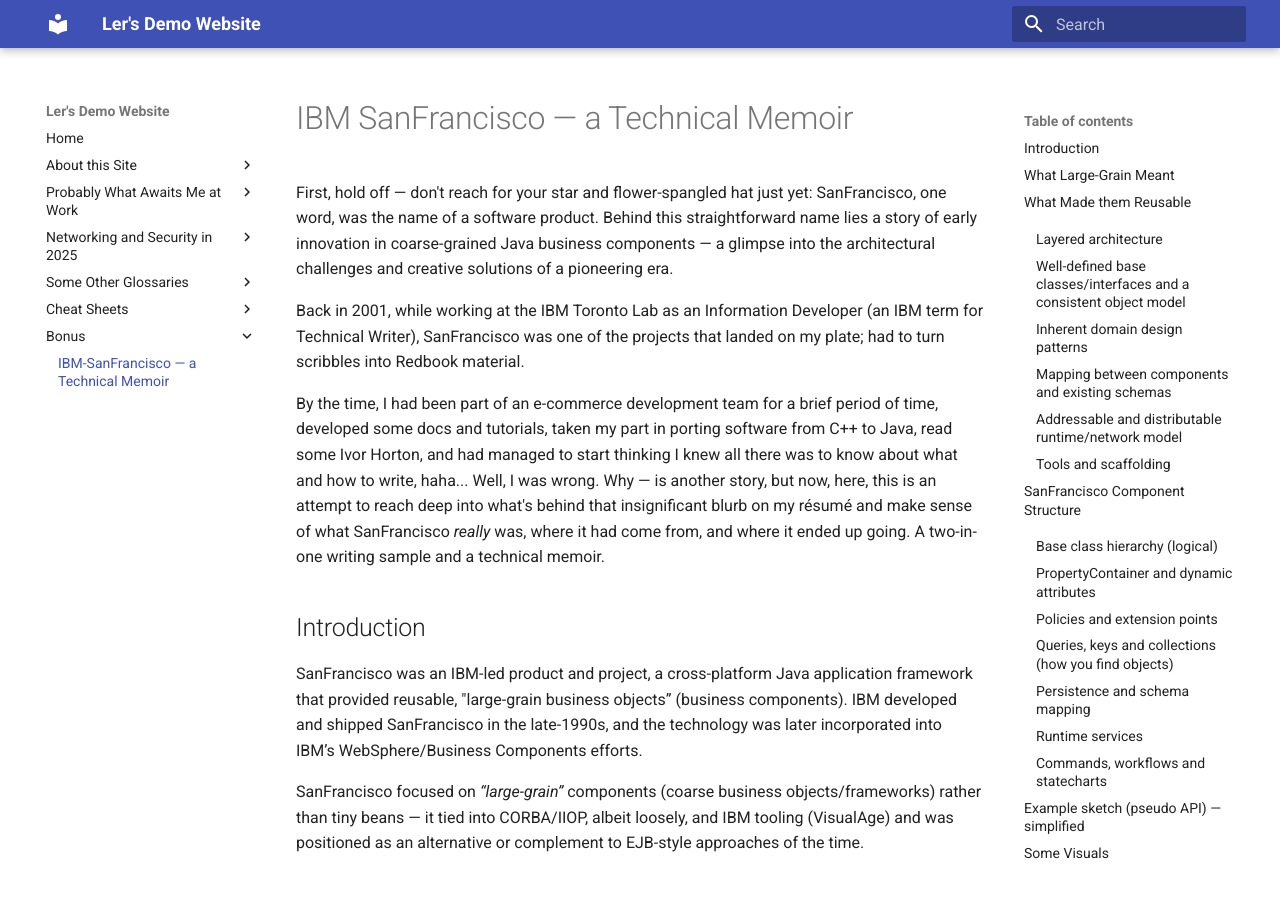
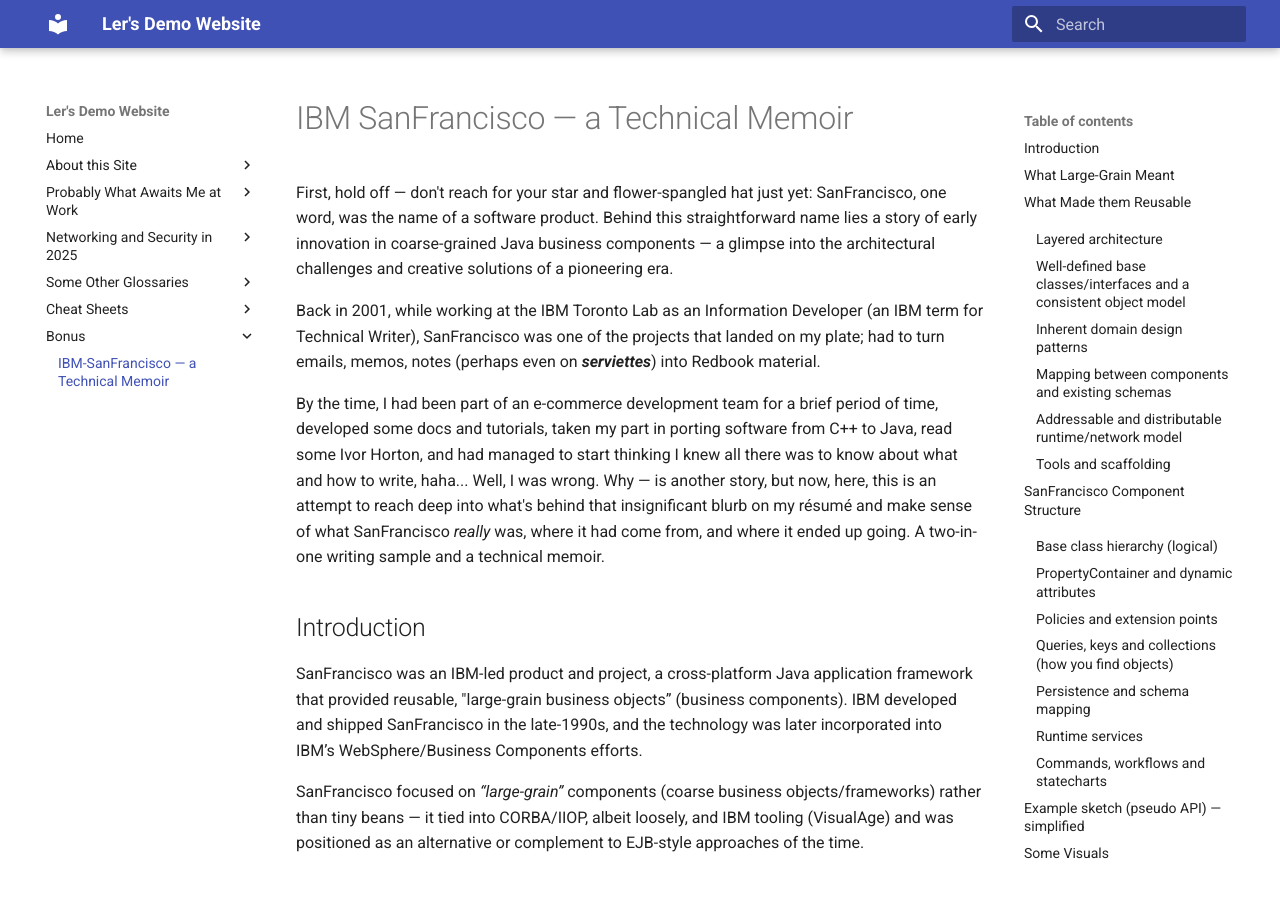
Before and after one commit to cassmastern/lers-sandbox, an MkDocs documentation site: the page built from docs/ibm-sanfrancisco.md, in a window 1280 px wide and 900 px high. Built offline with MkDocs 1.6.1 and Material for MkDocs 9.7.7, drawn with Linux system fonts in a browser that asks for light colours.

```diff
--- a/docs/ibm-sanfrancisco.md
+++ b/docs/ibm-sanfrancisco.md
@@ -2,7 +2,7 @@
 
 First, hold off — don't reach for your star and flower-spangled hat just yet: SanFrancisco, one word, was the name of a software product. Behind this straightforward name lies a story of early innovation in coarse-grained Java business components — a glimpse into the architectural challenges and creative solutions of a pioneering era.
 
-Back in 2001, while working at the IBM Toronto Lab as an Information Developer (an IBM term for Technical Writer), SanFrancisco was one of the projects that landed on my plate; had to turn scribbles into Redbook material.
+Back in 2001, while working at the IBM Toronto Lab as an Information Developer (an IBM term for Technical Writer), SanFrancisco was one of the projects that landed on my plate; had to turn emails, memos, notes (perhaps even on ***serviettes***) into Redbook material.
 
 By the time, I had been part of an e-commerce development team for a brief period of time, developed some docs and tutorials, taken my part in porting software from C++ to Java, read some Ivor Horton, and had managed to start thinking I knew all there was to know about what and how to write, haha... Well, I was wrong. Why — is another story, but now, here, this is an attempt to reach deep into what's behind that insignificant blurb on my résumé and make sense of what SanFrancisco *really* was, where it had come from, and where it ended up going. A two-in-one writing sample and a technical memoir.
 
```
